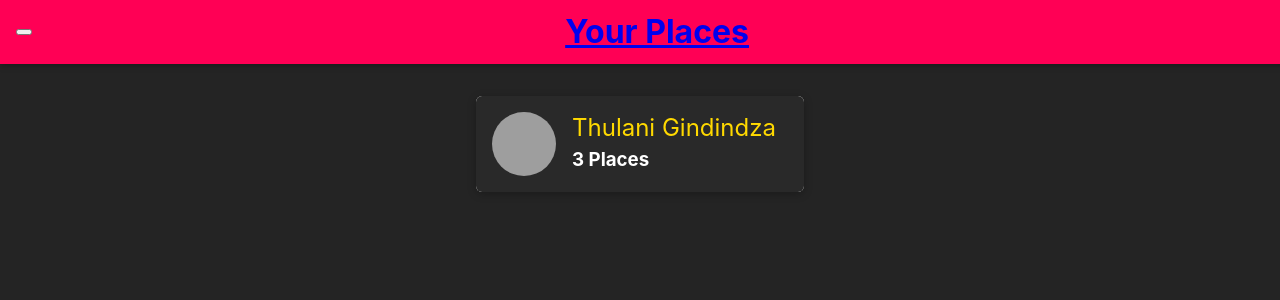
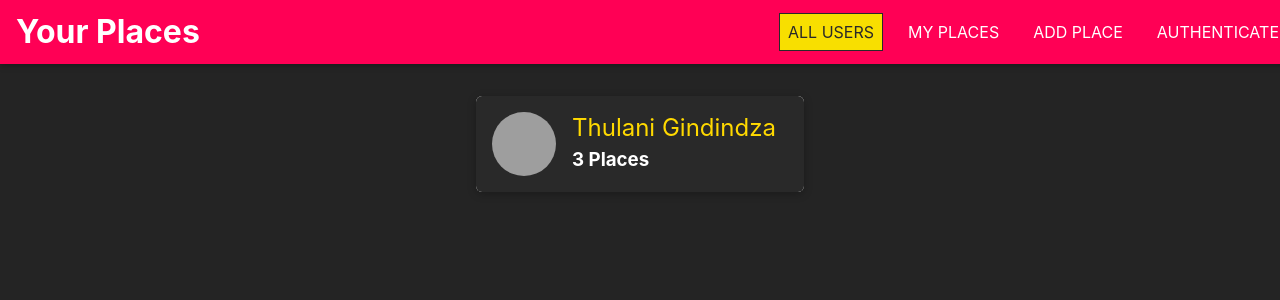
Before and after one commit to Mpilo-Pillz/portfolio-project, a React (Vite) app in the folder places-react/: page / in a window 1280 px wide. Shown: the top 300 px of the page. Built offline with nearby package versions, Linux system fonts and the light colour scheme; grey boxes are pictures that could not be loaded.

Commit message:
Adding Main nav links and styles

```diff
--- a/places-react/src/shared/components/Navigation/MainNavigation.tsx
+++ b/places-react/src/shared/components/Navigation/MainNavigation.tsx
@@ -1,10 +1,13 @@
 import { Link } from "react-router-dom";
+
 import MainHeader from "./MainHeader";
+import NavLinks from "./NavLinks";
+import "./MainNavigation.css";
 
 const MainNavigation = () => {
   return (
-    <MainHeader className="main-navigation__menu-btn">
-      <button>
+    <MainHeader>
+      <button className="main-navigation__menu-btn">
         <span />
         <span />
         <span />
@@ -12,7 +15,9 @@
       <h1 className="main-navigation__title">
         <Link to="/">Your Places</Link>
       </h1>
-      <nav>...</nav>
+      <nav>
+        <NavLinks />
+      </nav>
     </MainHeader>
   );
 };
--- /dev/null
+++ b/places-react/src/shared/components/Navigation/NavLinks.css
@@ -0,0 +1,76 @@
+.nav-links {
+  list-style: none;
+  margin: 0;
+  padding: 0;
+  width: 100%;
+  height: 100%;
+  display: flex;
+  flex-direction: column;
+  justify-content: center;
+  align-items: center;
+}
+
+.nav-links li {
+  margin: 1rem;
+}
+
+.nav-links a {
+  border: 1px solid transparent;
+  color: #292929;
+  text-decoration: none;
+  padding: 0.5rem;
+}
+
+.nav-links a:hover,
+.nav-links a:active,
+.nav-links a.active {
+  background: #f8df00;
+  border-color: #292929;
+  color: #292929;
+}
+
+.nav-links button {
+  cursor: pointer;
+  border: 1px solid #292929;
+  color: #292929;
+  background: transparent;
+  padding: 0.5rem;
+  font: inherit;
+}
+
+.nav-links button:focus {
+  outline: none;
+}
+
+.nav-links button:hover,
+.nav-links button:active {
+  background: #292929;
+  color: white;
+}
+
+@media (min-width: 768px) {
+  .nav-links {
+    flex-direction: row;
+  }
+
+  .nav-links li {
+    margin: 0 0.5rem;
+  }
+
+  .nav-links a {
+    color: white;
+    text-decoration: none;
+  }
+
+  .nav-links button {
+    border: 1px solid white;
+    color: white;
+    background: transparent;
+  }
+
+  .nav-links button:hover,
+  .nav-links button:active {
+    background: #f8df00;
+    color: #292929;
+  }
+}
--- /dev/null
+++ b/places-react/src/shared/components/Navigation/NavLinks.tsx
@@ -0,0 +1,25 @@
+import React from "react";
+import { NavLink } from "react-router-dom";
+
+import "./NavLinks.css";
+
+const NavLinks = () => {
+  return (
+    <ul className="nav-links">
+      <li>
+        <NavLink to="/">ALL USERS</NavLink>
+      </li>
+      <li>
+        <NavLink to="/u1/places">MY PLACES</NavLink>
+      </li>
+      <li>
+        <NavLink to="/places/new">ADD PLACE</NavLink>
+      </li>
+      <li>
+        <NavLink to="/auth">AUTHENTICATE</NavLink>
+      </li>
+    </ul>
+  );
+};
+
+export default NavLinks;
```
Also changed, not shown: places-react/src/App.css (deleted, +0 -41 lines).
